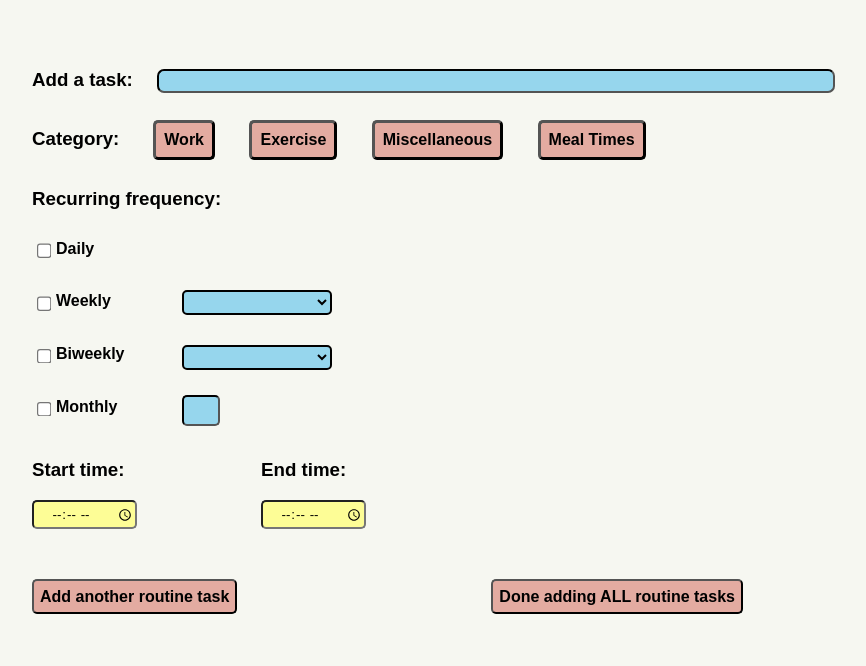
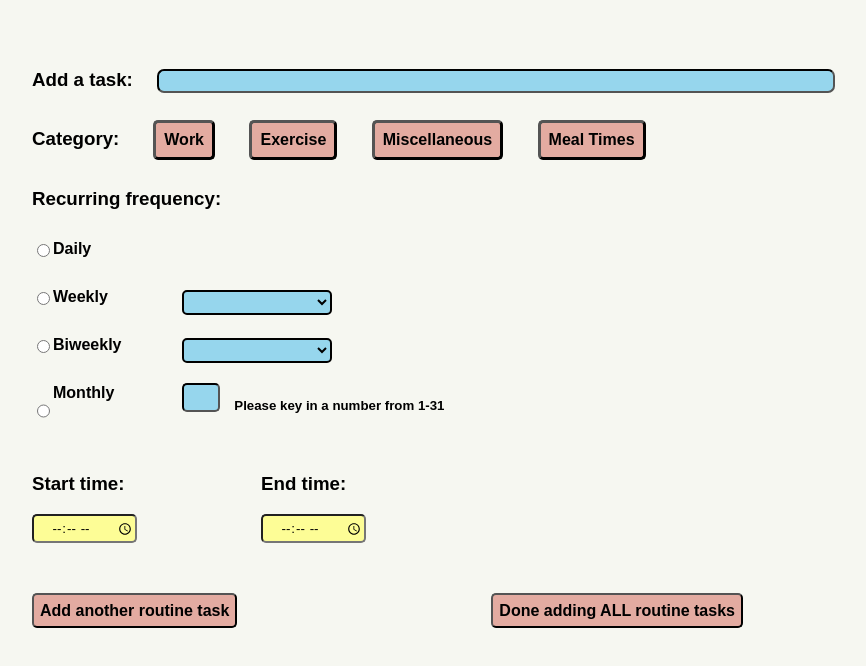
Before and after one commit to Shyunyin/orbital_247, a PHP site: page /add_routine_task.html in a window 1280 px wide. Shown: the top 666 px of the page, without its empty margins (18-884 px from the left). Run offline with PHP 8.4, Linux system fonts and the light colour scheme; lists and menus that the app fills with data are empty.

Commit message:
Debugged daily and routine tasks

```diff
--- a/add_daily_task.css
+++ b/add_daily_task.css
@@ -107,6 +107,7 @@ input[type="text"]:hover {
 }
 .numSessions {
   font-family: "Signika Negative", sans-serif;
+  margin-right: 20px;
 }
 #onesession {
   font-family: "Signika Negative", sans-serif;
@@ -175,9 +176,6 @@ nav {
   padding-left: 270px;
   position: absolute;
   top: 310px;
-}
-.numSessions {
-  margin-right: 20px;
 }
 #doneDurationBtn {
   font-family: "Signika Negative", sans-serif;
--- a/add_routine_task.css
+++ b/add_routine_task.css
@@ -110,12 +110,6 @@ label[for="monthly"] {
   margin-top: 30px;
 }
 
-/*For checkboxes*/
-input[type="checkbox"] {
-  zoom: 1.2;
-  border-width: 2px;
-  border-color: black;
-}
 .dropdown > li {
   display: flex;
 }
@@ -125,6 +119,7 @@ input[type="checkbox"] {
   top: 290px;
 }
 .weeklydropdown {
+  font-family: "Signika Negative", sans-serif;
   width: 150px;
   height: 25px;
   border-radius: 5px;
@@ -133,7 +128,8 @@ input[type="checkbox"] {
   border-color: black;
 }
 .biweeklydropdown {
-  margin-top: 30px;
+  font-family: "Signika Negative", sans-serif;
+  margin-top: 23px;
   width: 150px;
   height: 25px;
   border-radius: 5px;
@@ -142,13 +138,19 @@ input[type="checkbox"] {
   border-color: black;
 }
 #date {
-  margin-top: 25px;
+  font-family: "Signika Negative", sans-serif;
+  margin-top: 20px;
   border-radius: 5px;
-  height: 25px;
+  height: 23px;
   width: 30px;
   border-width: 2px;
   background-color: #96d6ed;
   border-color: black;
+}
+.instruction {
+  font-family: "Signika Negative", sans-serif;
+  margin-left: 120px;
+  margin-top: 14px;
 }
 
 /*For time options*/
--- a/add_routine_task.html
+++ b/add_routine_task.html
@@ -31,20 +31,21 @@
         <h3>Recurring frequency: </h3>
         <div class="ul">
             <li>
-                <input type="checkbox" id="daily" name="daily">
+                <input type="radio" id="daily" name="choose">
                 <label for="daily">Daily</label>
             </li>
             <li>
-                <input type="checkbox" id="weekly" name="weekly">
+                <input type="radio" id="weekly" name="choose">
                 <label for="weekly">Weekly</label>
             </li>
             <li>
-                <input type="checkbox" id="biweekly" name="biweekly">
+                <input type="radio" id="biweekly" name="choose">
                 <label for="biweekly">Biweekly</label>
             </li>
             <li>
-                <input type="checkbox" id="monthly" name="monthly">
+                <input type="radio" id="monthly" name="choose">
                 <label for="monthly">Monthly</label>
+                <h5 class="instruction">Please key in a number from 1-31</h5>
             </li>
         </div>
 
@@ -74,7 +75,9 @@
                     <options value="sun">Sunday</options>
                 </select>
             </li>
-            <li><input type="number" max="31" id="date" name="date"></li>
+            <li>
+                <input type="number" id="date" name="date" min="1" max="31">
+            </li>
         </div>
     </div>
 
```
Also changed, not shown: add_daily_task.html (+13 -13 lines), add_daily_task.js (+46 -18 lines).
